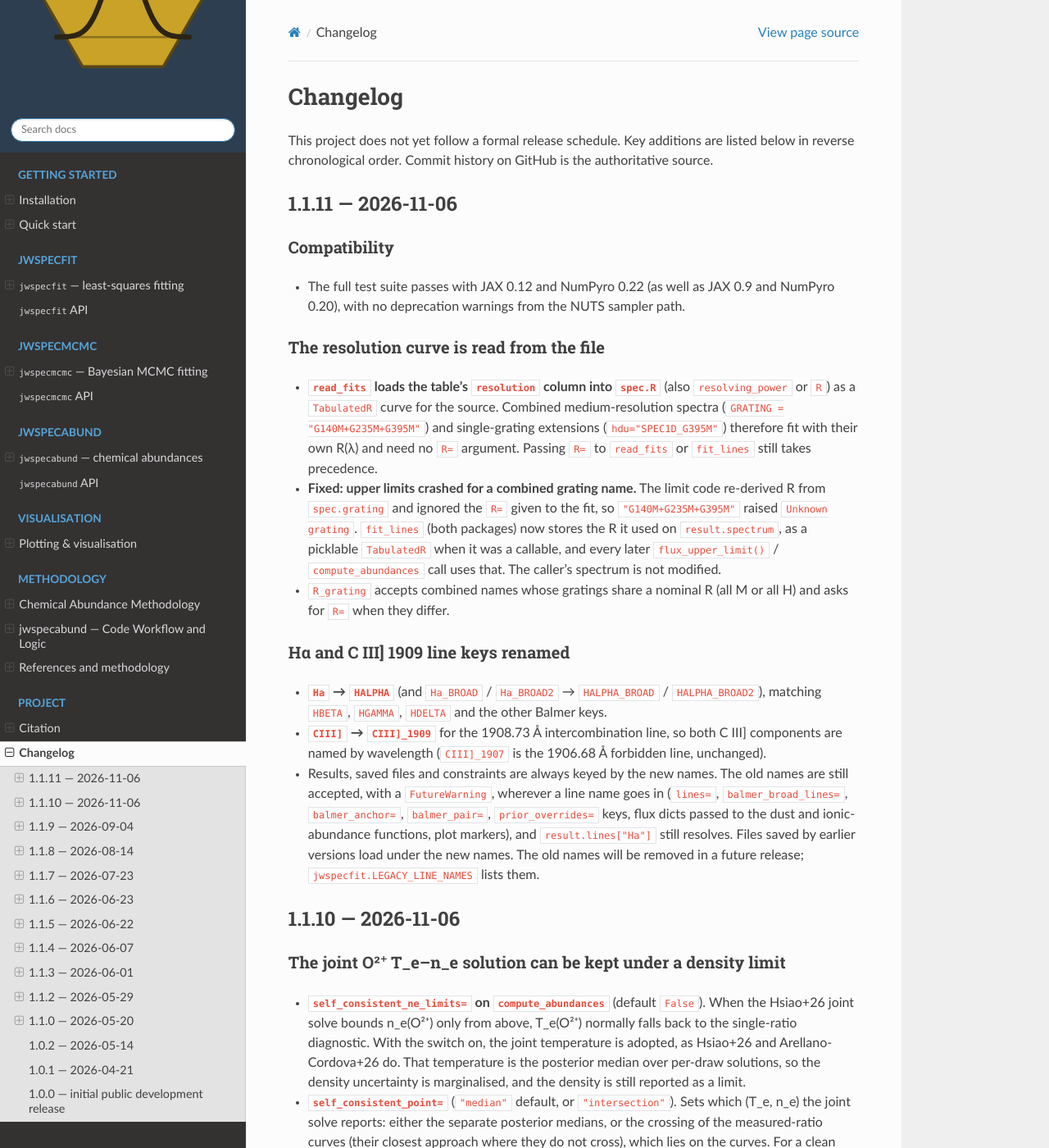
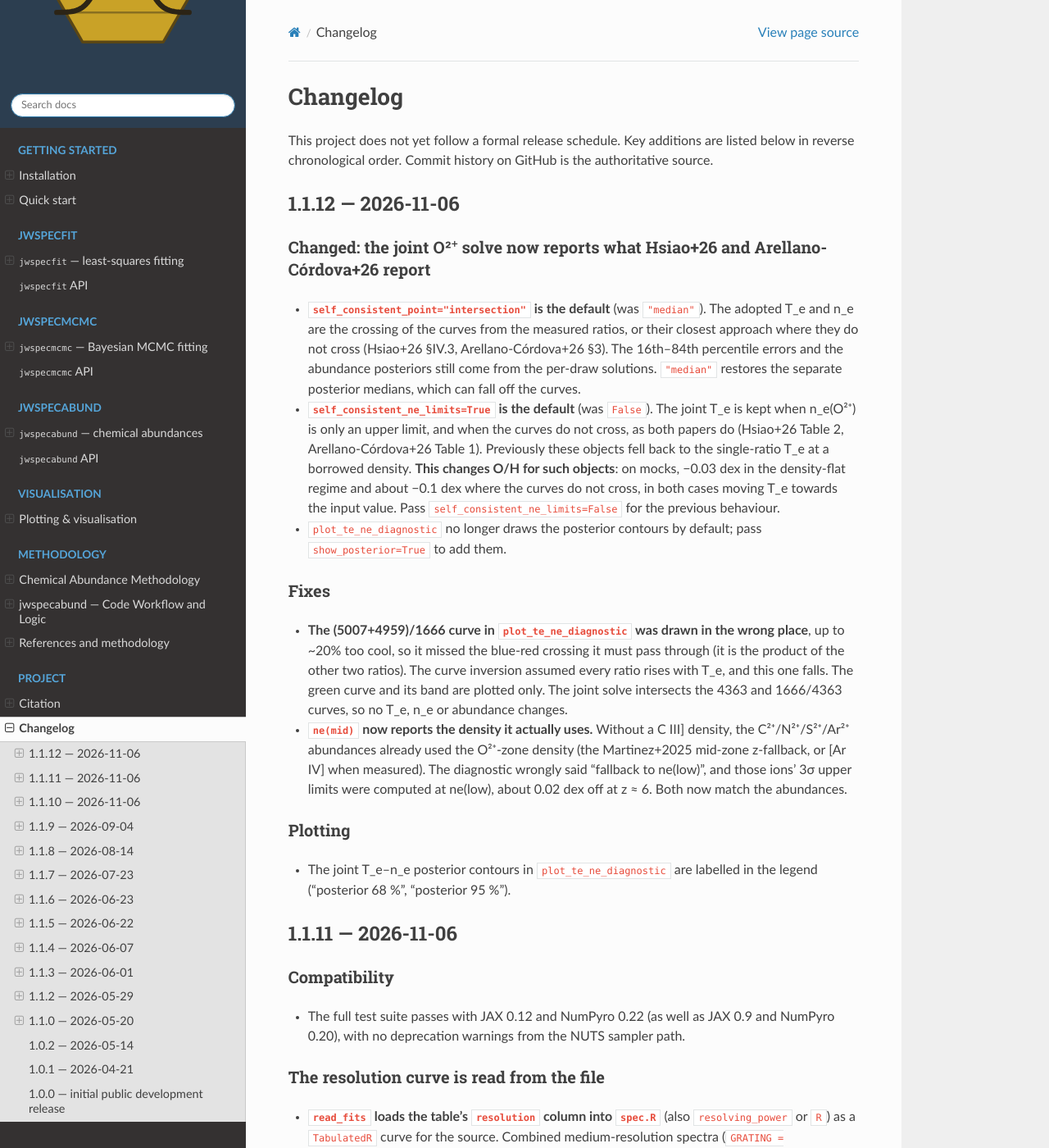
Before and after one commit to raunaq-rai/jwspecfit, a Sphinx documentation site: the page built from docs/changelog.md, in a window 1280 px wide and 1400 px high. Shown: the whole window at 82% size. Built offline with Sphinx 7.4.7 and the Read the Docs theme 3.1.0, drawn with Linux system fonts in a browser that asks for light colours.

Commit message:
Release v1.1.12

```diff
--- a/docs/changelog.md
+++ b/docs/changelog.md
@@ -3,6 +3,48 @@
 This project does not yet follow a formal release schedule. Key
 additions are listed below in reverse chronological order. Commit
 history on GitHub is the authoritative source.
+
+## 1.1.12 — 2026-11-06
+
+### Changed: the joint O²⁺ solve now reports what Hsiao+26 and Arellano-Córdova+26 report
+
+- **`self_consistent_point="intersection"` is the default** (was
+  `"median"`). The adopted T_e and n_e are the crossing of the curves from
+  the measured ratios, or their closest approach where they do not cross
+  (Hsiao+26 §IV.3, Arellano-Córdova+26 §3). The 16th–84th percentile
+  errors and the abundance posteriors still come from the per-draw
+  solutions. `"median"` restores the separate posterior medians, which can
+  fall off the curves.
+- **`self_consistent_ne_limits=True` is the default** (was `False`). The
+  joint T_e is kept when n_e(O²⁺) is only an upper limit, and when the
+  curves do not cross, as both papers do (Hsiao+26 Table 2, Arellano-Córdova+26
+  Table 1). Previously these objects fell back to the single-ratio T_e at a
+  borrowed density. **This changes O/H for such objects**: on mocks, −0.03
+  dex in the density-flat regime and about −0.1 dex where the curves do not
+  cross, in both cases moving T_e towards the input value. Pass
+  `self_consistent_ne_limits=False` for the previous behaviour.
+- `plot_te_ne_diagnostic` no longer draws the posterior contours by default;
+  pass `show_posterior=True` to add them.
+
+### Fixes
+
+- **The (5007+4959)/1666 curve in `plot_te_ne_diagnostic` was drawn in the
+  wrong place**, up to ~20% too cool, so it missed the blue-red crossing it
+  must pass through (it is the product of the other two ratios). The curve
+  inversion assumed every ratio rises with T_e, and this one falls. The
+  green curve and its band are plotted only. The joint solve intersects
+  the 4363 and 1666/4363 curves, so no T_e, n_e or abundance changes.
+- **`ne(mid)` now reports the density it actually uses.** Without a C III]
+  density, the C²⁺/N²⁺/S²⁺/Ar²⁺ abundances already used the O²⁺-zone
+  density (the Martinez+2025 mid-zone z-fallback, or [Ar IV] when
+  measured). The diagnostic wrongly said "fallback to ne(low)", and those
+  ions' 3σ upper limits were computed at ne(low), about 0.02 dex off at
+  z ≈ 6. Both now match the abundances.
+
+### Plotting
+
+- The joint T_e–n_e posterior contours in `plot_te_ne_diagnostic` are
+  labelled in the legend ("posterior 68 %", "posterior 95 %").
 
 ## 1.1.11 — 2026-11-06
 
--- a/pyproject.toml
+++ b/pyproject.toml
@@ -4,7 +4,7 @@ build-backend = "setuptools.build_meta"
 
 [project]
 name = "jwspecfit"
-version = "1.1.11"
+version = "1.1.12"
 description = "JWST NIRSpec emission-line fitting with resolution-aware Gaussian models"
 readme = "README.md"
 license = "MIT"
```
Also changed, not shown: 1 other file.
